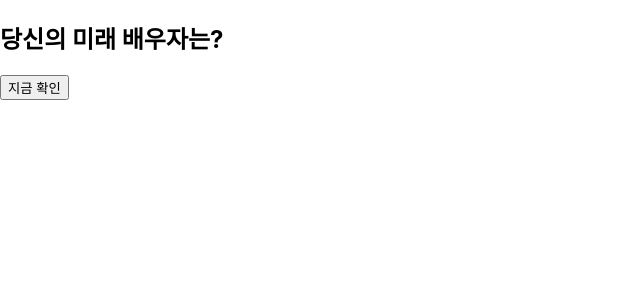
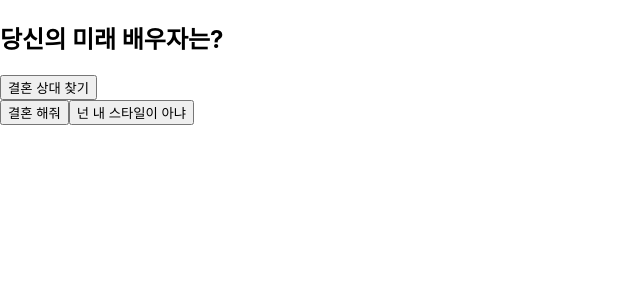
Before and after one commit to JangRuBin2/LOLRandom_IdealType, a React (Create React App) app in the folder my-ts-app/: page / in a window 1280 px wide. Shown: the top 300 px of the page, without its empty margins (0-640 px from the left). Built offline with nearby package versions, Linux system fonts and the light colour scheme.

Commit message:
랜덤으로 하나의 챔피언 데이터 가져오기

```diff
--- a/my-ts-app/src/App.tsx
+++ b/my-ts-app/src/App.tsx
@@ -1,19 +1,14 @@
-import axios from 'axios';
 import './App.css';
+import GetMarrige from './getMarrige';
+import YourPartner from './yourPartner';
 function App() {
-  async function findSpouse() {
-  await axios.get('https://ddragon.leagueoflegends.com/cdn/12.6.1/data/ko_KR/champion.json')
-  .then(response => {
-    console.log(response.data);
-  })
-  .catch(error => {
-    console.error('Error:', error);
-  });
-  };
   return (
     <div>
-    <h2>당신의 미래 배우자는?</h2>
-    <button onClick={findSpouse}>지금 확인</button>
+      <h2>당신의 미래 배우자는?</h2>
+      {/* 결혼 상대 찾기 */}
+      <GetMarrige />
+      {/* 결혼 선택 */}
+      <YourPartner />
     </div>
   );
 }
--- /dev/null
+++ b/my-ts-app/src/getMarrige.tsx
@@ -0,0 +1,41 @@
+import axios from "axios";
+import { useSetPartnerState, useSetMarriage } from "./atom/champion";
+import { useEffect } from "react";
+
+const GetMarrige = (): JSX.Element => {
+  const setPartnerState = useSetPartnerState();
+  const setMarriage = useSetMarriage();
+
+  function getRandomChampion(championData : any) {
+    const championsArray = Object.values(championData.data); // 챔피언 데이터 배열로 변환
+    const randomChampion = championsArray[Math.floor(Math.random() * championsArray.length)];
+    return randomChampion;
+  }
+
+  function findPartner() {
+    try {
+      axios
+        .get('https://ddragon.leagueoflegends.com/cdn/12.6.1/data/ko_KR/champion.json')
+        .then((response) => {
+          const partnerData = response.data; // API에서 받아온 챔피언 데이터
+
+          // 랜덤 챔피언 선택
+          const randomChampion = getRandomChampion(partnerData);
+
+          // Recoil Atom 업데이트
+          setPartnerState(randomChampion);
+
+          // 결혼 상태를 true로 업데이트
+          setMarriage(true);
+
+          console.log('이 상대는 어떠신가요?', randomChampion);
+        });
+    } catch (error) {
+      console.log('결혼 상대 매칭 실패', error);
+    }
+  }
+
+  return <button onClick={findPartner}>결혼 상대 찾기</button>;
+};
+
+export default GetMarrige;
--- /dev/null
+++ b/my-ts-app/src/yourPartner.tsx
@@ -0,0 +1,15 @@
+import { useEffect } from "react"
+import { userPatnerValue, maritalStatus, exPatnerValue, useSetexPatnerValue, useSetPartnerState, useSetMarriage} from "./atom/champion"
+import { useRecoilValue } from "recoil"
+const YourPartner = () : JSX.Element => {
+  function marryMe() {
+  };
+  function findAnotherPartner () {
+
+  };
+
+  return (<div><button onClick={marryMe}>결혼 해줘</button>
+  <button onClick={findAnotherPartner}>넌 내 스타일이 아냐</button>
+  </div>)
+}
+export default YourPartner;
```
Also changed, not shown: my-ts-app/src/atom/champion.ts (+35 -4 lines).
